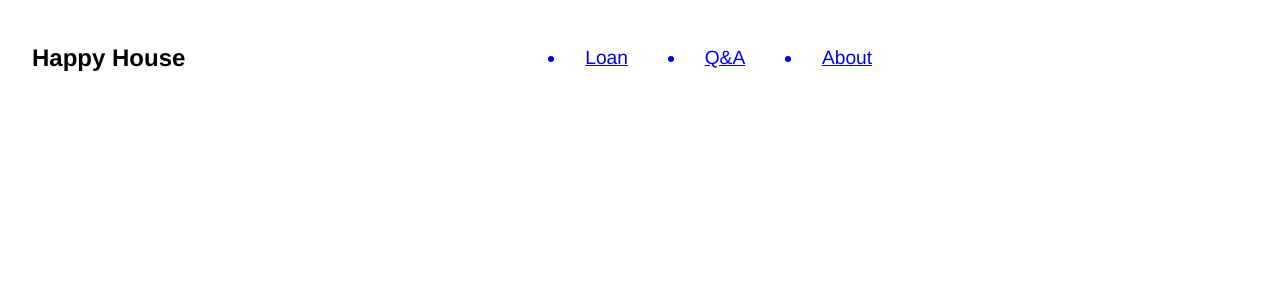
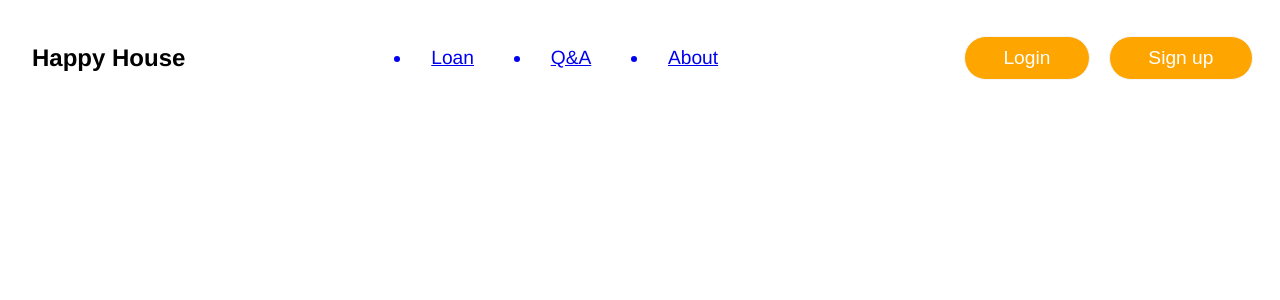
Before and after one commit to 95rolancia/happyhouse-vue, a Vue app: page / in a window 1280 px wide. Shown: the top 300 px of the page. Built offline with nearby package versions, Linux system fonts and the light colour scheme.

Commit message:
Create Login, Signup container & Add that in Heade

```diff
--- a/src/components/Header.vue
+++ b/src/components/Header.vue
@@ -2,16 +2,23 @@
   <header class="header">
     <Logo />
     <Nav />
-    <section class="header-right"></section>
+    <section class="header-right">
+      <Login />
+      <Signup />
+    </section>
   </header>
 </template>
 <script>
 import Logo from "./Logo.vue";
 import Nav from "./Nav.vue";
+import Login from "./Login/Login.vue";
+import Signup from "./Signup/Signup.vue";
 export default {
   components: {
     Logo,
     Nav,
+    Login,
+    Signup,
   },
 };
 </script>
@@ -21,4 +28,8 @@ export default {
   justify-content: space-between;
   align-items: center;
 }
+
+.header-right {
+  display: flex;
+}
 </style>
--- /dev/null
+++ b/src/components/Login/Login.vue
@@ -0,0 +1,24 @@
+<template>
+  <div class="container-btn login">
+    <button class="login-btn">Login</button>
+  </div>
+</template>
+<script>
+export default {};
+</script>
+<style scoped>
+.login-btn {
+  font-size: 1.2rem;
+  background-color: orange;
+  color: white;
+  padding: 0.5em 2em;
+  border: 1px solid whitesmoke;
+  border-radius: 2em;
+  transition: all 200ms ease-out;
+}
+
+.login-btn:hover {
+  background-color: whitesmoke;
+  color: teal;
+}
+</style>
--- /dev/null
+++ b/src/components/Signup/Signup.vue
@@ -0,0 +1,25 @@
+<template>
+  <div class="container-btn signup">
+    <button class="signup-btn">Sign up</button>
+  </div>
+</template>
+<script>
+export default {};
+</script>
+<style>
+.signup-btn {
+  font-size: 1.2rem;
+  background-color: orange;
+  color: white;
+  padding: 0.5em 2em;
+  border: 1px solid whitesmoke;
+  border-radius: 2em;
+  transition: all 200ms ease-out;
+  margin: 0em 1em;
+}
+
+.signup-btn:hover {
+  background-color: white;
+  color: teal;
+}
+</style>
```
